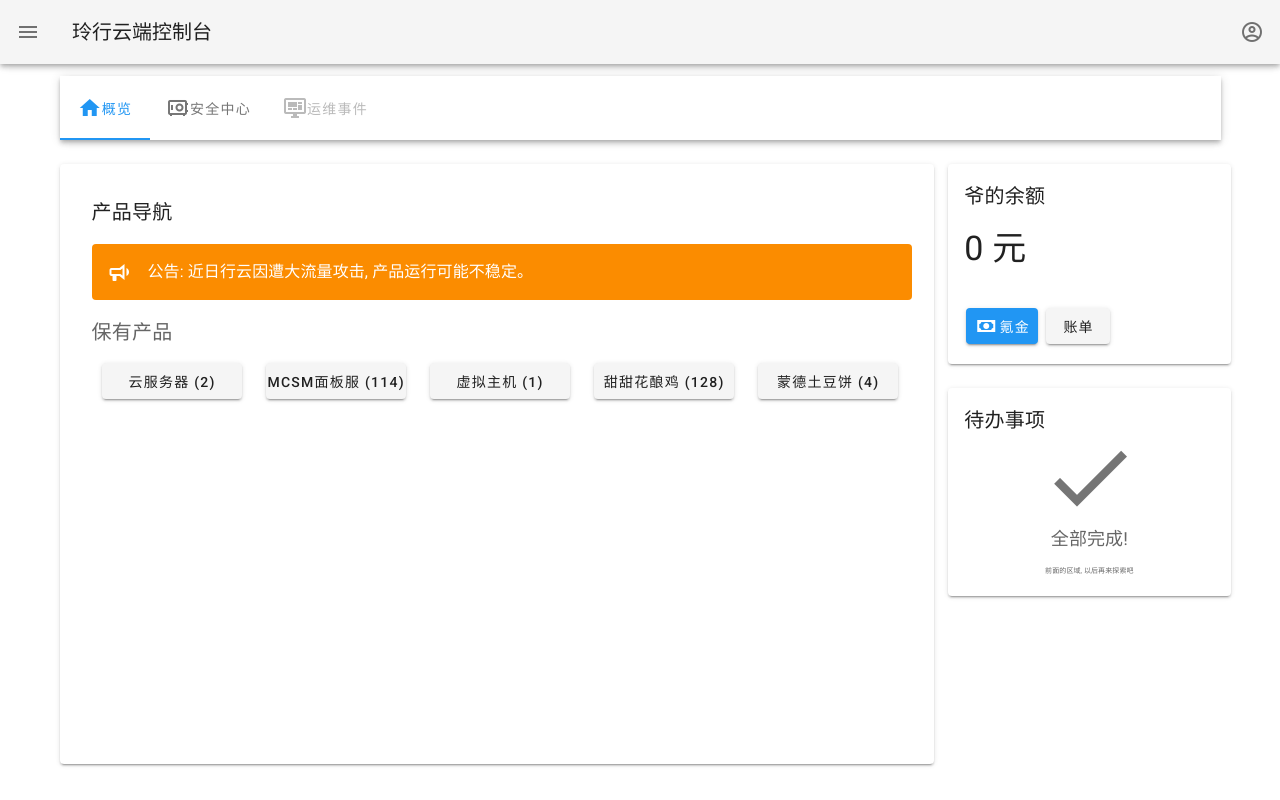
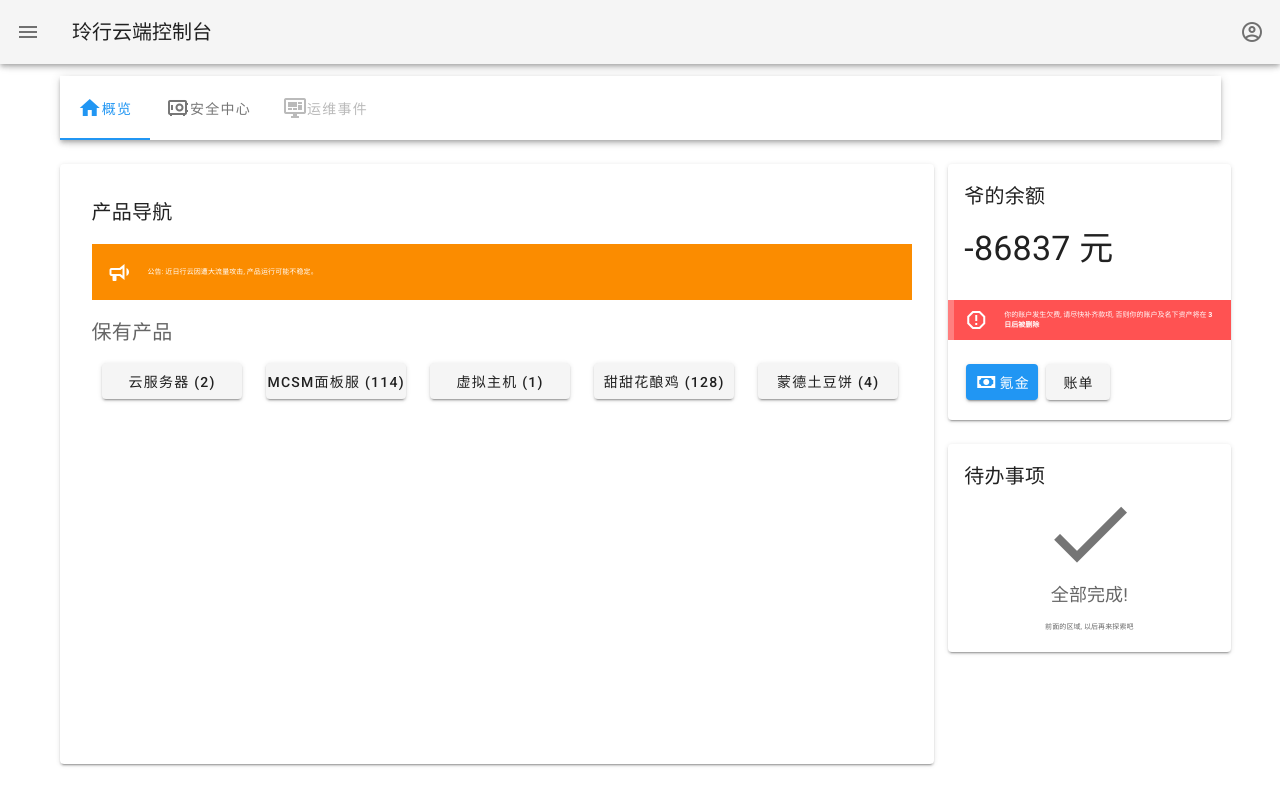
Before and after one commit to Incloudify/consolify-frontend, a Nuxt app: page /table in a window 1280 px wide. Built offline with nearby package versions, Linux system fonts and the light colour scheme.

Commit message:
Update TableFund

```diff
--- a/components/table/TableFund.vue
+++ b/components/table/TableFund.vue
@@ -3,7 +3,7 @@
   <div>
     <!-- 卡片是好文明 -->
     <v-card
-      height="200px"
+      max-height="600px"
     >
       <v-card-title>
         爷的余额
@@ -14,7 +14,16 @@
           元
         </p>
       </v-card-text>
-      <v-card-actions>
+      <v-alert
+      dense
+      type="error"
+      icon="mdi-alert-octagon-outline"
+      border="left"
+      v-if="TableFundCurrent < 0"
+      >
+        你的账户发生欠费, 请尽快补齐款项, 否则你的账户及名下资产将在 <strong>{{ deletionRemainDays }} 日后被删除</strong>
+      </v-alert>
+      <v-card-actions style="padding-bottom: 20px;">
         <v-btn color="primary">
           <v-icon>mdi-cash</v-icon>
           氪金
@@ -30,7 +39,14 @@
 <script>
 export default {
   data: () => ({
-    TableFundCurrent: 0
+    TableFundCurrent: -86837,
+    deletionRemainDays: 3
   })
 }
 </script>
+<style>
+.v-alert{
+  font-size: 7px;
+  border-radius: 0px !important;
+}
+</style>
```
